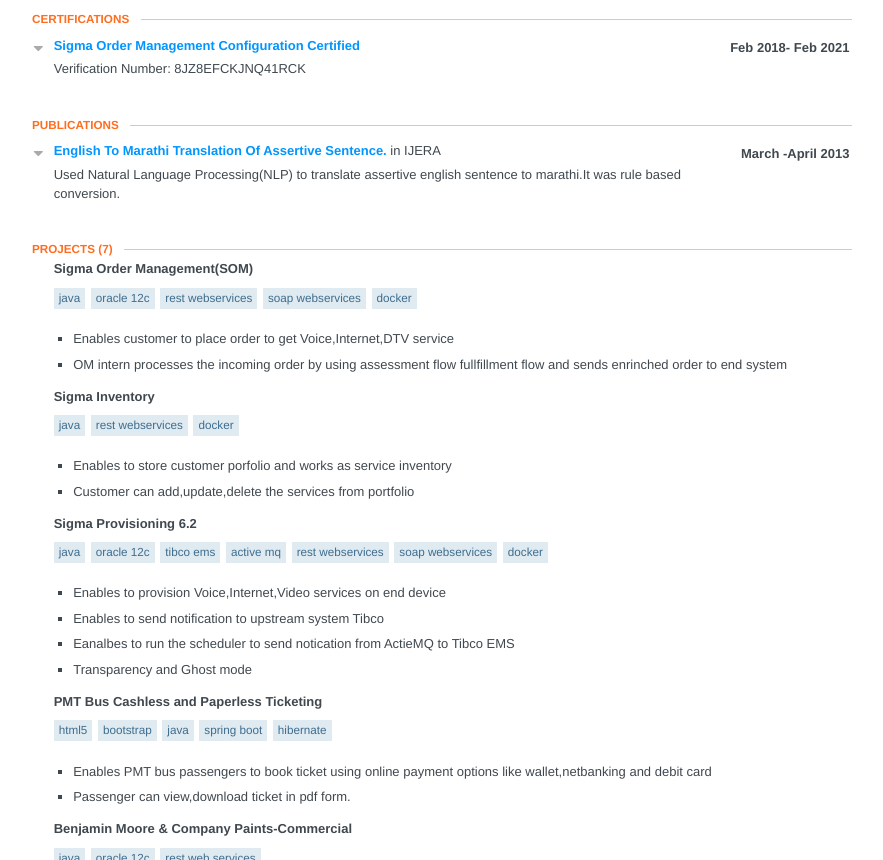
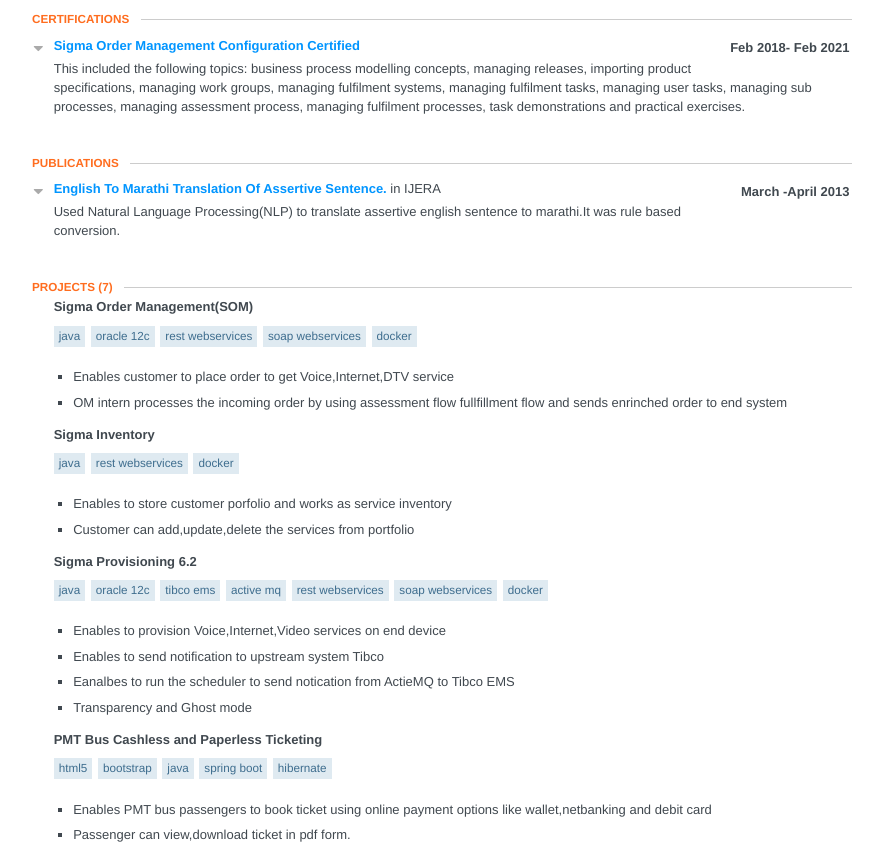
Before and after one commit to shikya/shikya.github.io, a website: page index.html in a window 1280 px wide. Shown: the part 949-1809 px from the top of the page, without its empty margins (198-1081 px from the left). Drawn offline with Linux system fonts and the light colour scheme.

Commit message:
Update index.html

```diff
--- a/index.html
+++ b/index.html
@@ -1031,7 +1031,7 @@
 
             <div class="item">
               <div class="summary">
-                <p><p>Verification Number: 8JZ8EFCKJNQ41RCK</p></p>
+                <p><p>This included the following topics: business process modelling concepts, managing releases, importing product specifications, managing work groups, managing fulfilment systems, managing fulfilment tasks, managing user tasks, managing sub processes, managing assessment process, managing fulfilment processes, task demonstrations and practical exercises.</p></p>
               </div>
             </div>
           </section>
```
